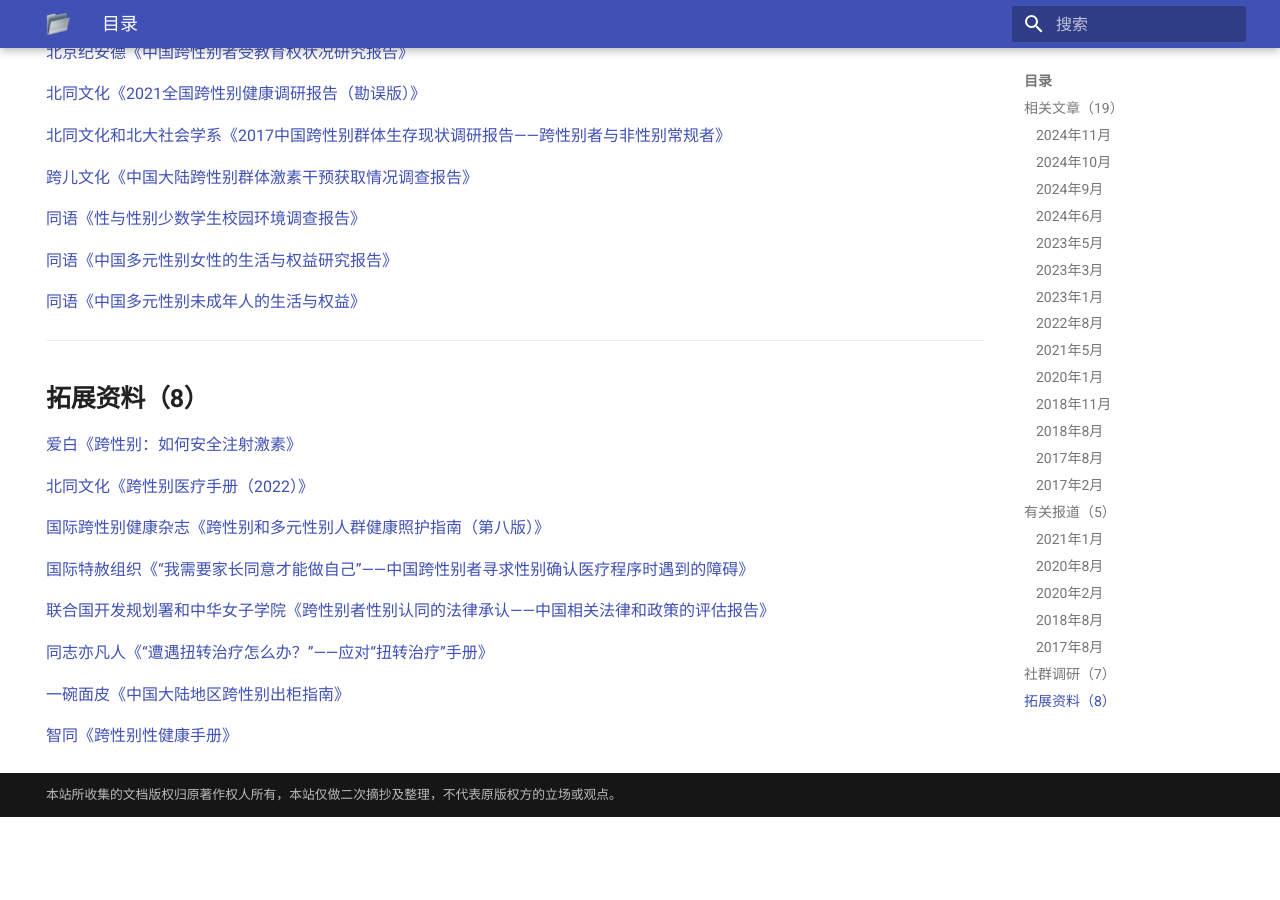
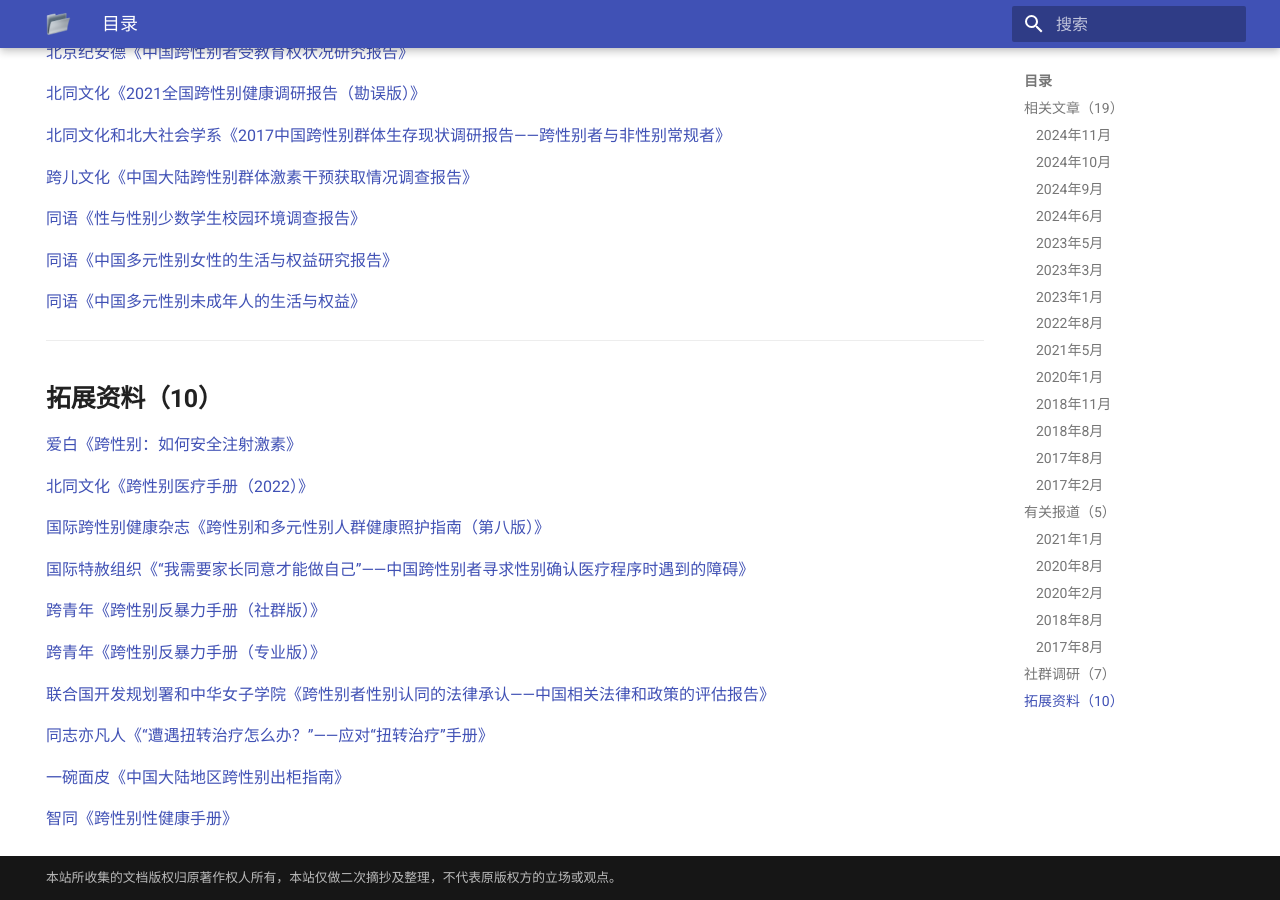
Before and after one commit to ChisakaKanako/docs, an MkDocs documentation site: the page built from docs/index.md, in a window 1280 px wide and 900 px high, scrolled down 2537 px. Built offline with MkDocs 1.6.1 and Material for MkDocs 9.7.7, drawn with Linux system fonts in a browser that asks for light colours; before the commit the page ends 3354 px from its top, so only the background shows below that.

Commit message:
上传文档

```diff
--- a/docs/index.md
+++ b/docs/index.md
@@ -117,7 +117,7 @@
 
 ---
 
-## 拓展资料（8）
+## 拓展资料（10）
 
 [爱白《跨性别：如何安全注射激素》](https://data.transzh.org/pdf/爱白《跨性别：如何安全注射激素》.pdf)
 
@@ -127,6 +127,10 @@
 
 [国际特赦组织《“我需要家长同意才能做自己”——中国跨性别者寻求性别确认医疗程序时遇到的障碍》](https://data.transzh.org/pdf/国际特赦组织《“我需要家长同意才能做自己”——中国跨性别者寻求性别确认医疗程序时遇到的障碍》.pdf)
 
+[跨青年《跨性别反暴力手册（社群版）》](https://data.transzh.org/pdf/跨青年《跨性别反暴力手册（社群版）》.pdf)
+
+[跨青年《跨性别反暴力手册（专业版）》](https://data.transzh.org/pdf/跨青年《跨性别反暴力手册（专业版）》.pdf)
+
 [联合国开发规划署和中华女子学院《跨性别者性别认同的法律承认——中国相关法律和政策的评估报告》](https://data.transzh.org/pdf/联合国开发规划署和中华女子学院《跨性别者性别认同的法律承认——中国相关法律和政策的评估报告》.pdf)
 
 [同志亦凡人《“遭遇扭转治疗怎么办？”——应对“扭转治疗”手册》](https://data.transzh.org/pdf/同志亦凡人《“遭遇扭转治疗怎么办？”——应对“扭转治疗”手册》.pdf)
```
